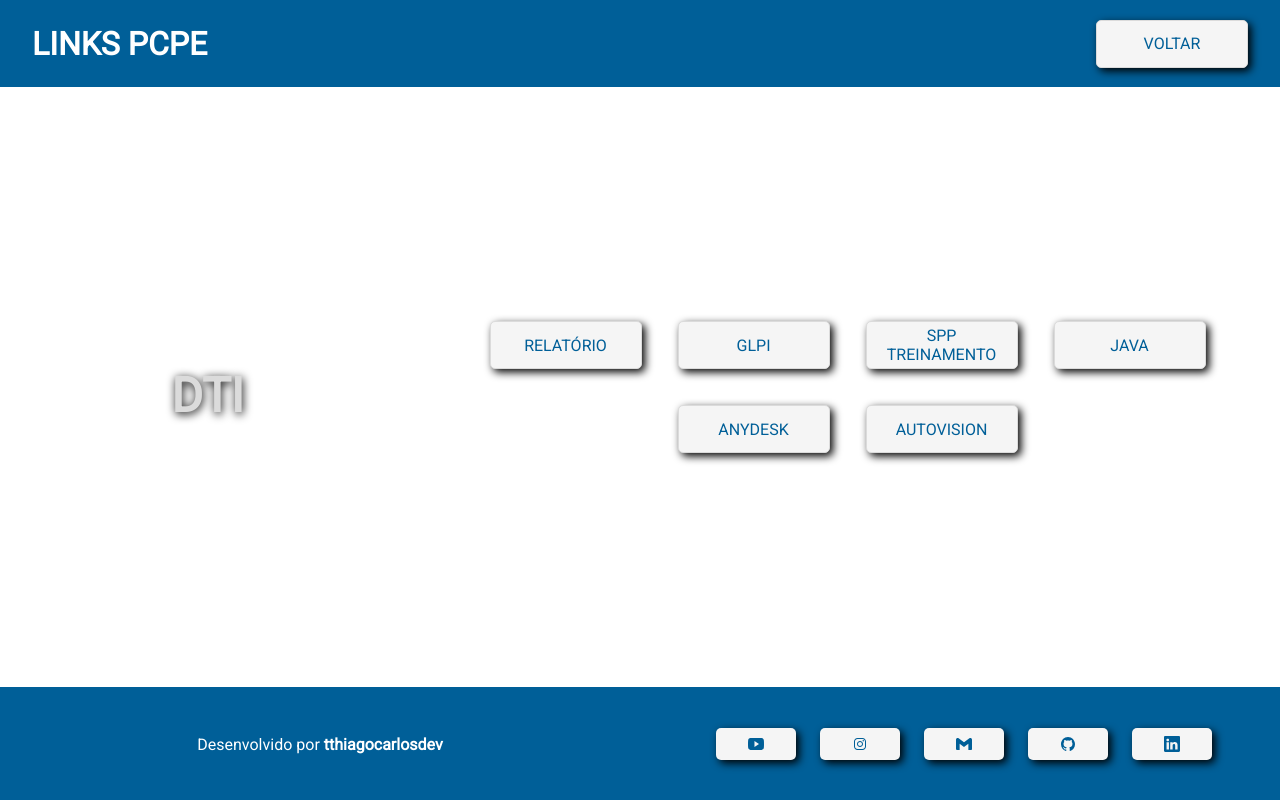
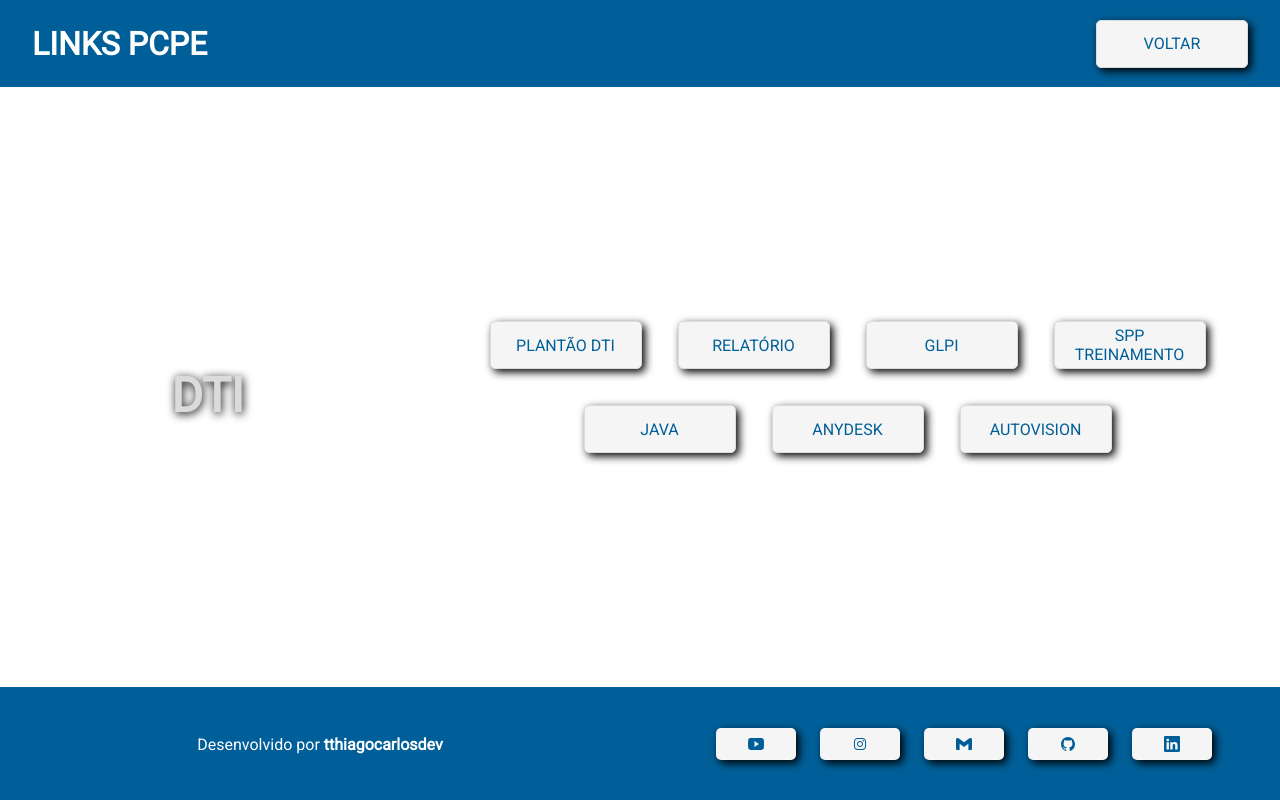
Before and after one commit to tthiagocarlosdev/links-sistemas, a React (Create React App) app: page /dti in a window 1280 px wide. Built offline with nearby package versions, Linux system fonts and the light colour scheme; no server answers.

Commit message:
added button plantao dti

```diff
--- a/src/pages/Dti.jsx
+++ b/src/pages/Dti.jsx
@@ -22,6 +22,7 @@ const Dti = () => {
           </div>
           <div className="boxLinks">
             <ul className="links linksDti">
+              <li> <a className="button" href="https://wa.me/5581994884114/" target="_blank" > PLANTÃO DTI </a></li>
               <li> <a className="button" href="https://tthiagocarlosdev.github.io/projects_website/relatorio_de_servicos_externos/index.html" target="_blank" > RELATÓRIO </a></li>
               <li> <a className="button" href="https://glpi.pc.pe.gov.br/" target="_blank" > GLPI </a></li>
               <li> <a className="button" href="https://spp-treinamento.pc.pe.gov.br/#/controle" target="_blank" > SPP TREINAMENTO </a></li>
```
